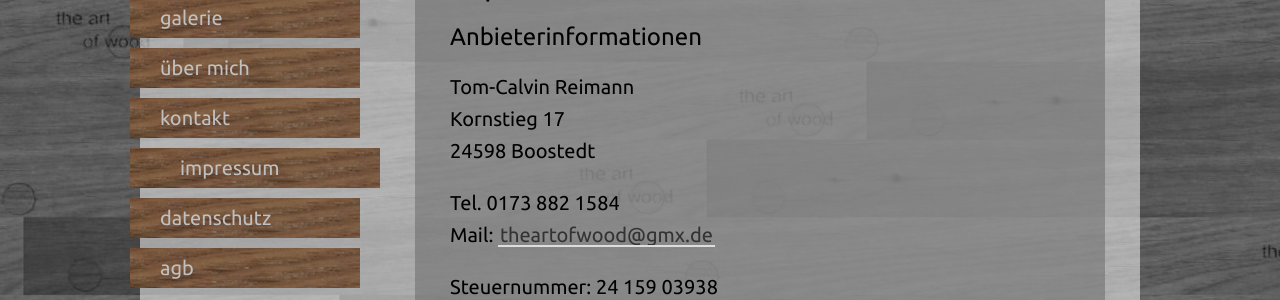
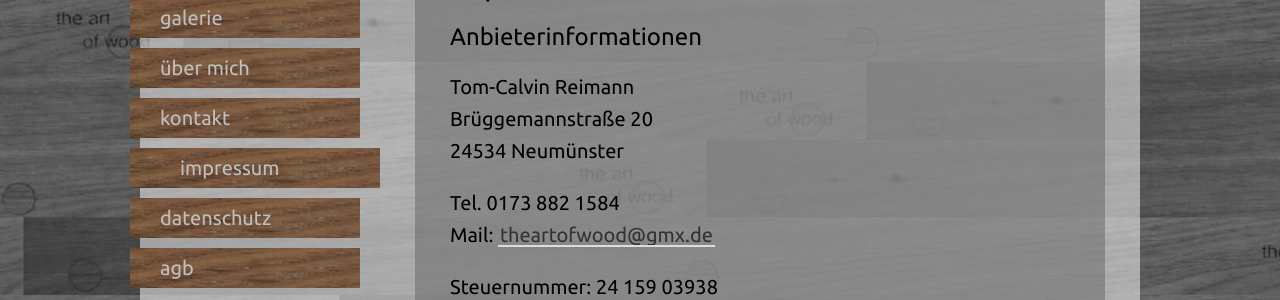
Before and after one commit to theartofwood/theartofwood.github.io, a Jekyll site: the page built from impressum.md, in a window 1280 px wide and 900 px high. Shown: the part 249-549 px from the top of the window. Built offline with Jekyll 4.4.1, drawn with Linux system fonts in a browser that asks for light colours; nearby versions of some CDN libraries.

Commit message:
update address

```diff
--- a/impressum.md
+++ b/impressum.md
@@ -8,8 +8,8 @@ navigation_weight: 6
 ## Anbieterinformationen
 
 Tom-Calvin Reimann
-Kornstieg 17
-24598 Boostedt
+Brüggemannstraße 20
+24534 Neumünster
 
 Tel. 0173 882 1584
 Mail: [theartofwood@gmx.de](mailto:theartofwood@gmx.de){: .effect}
```
